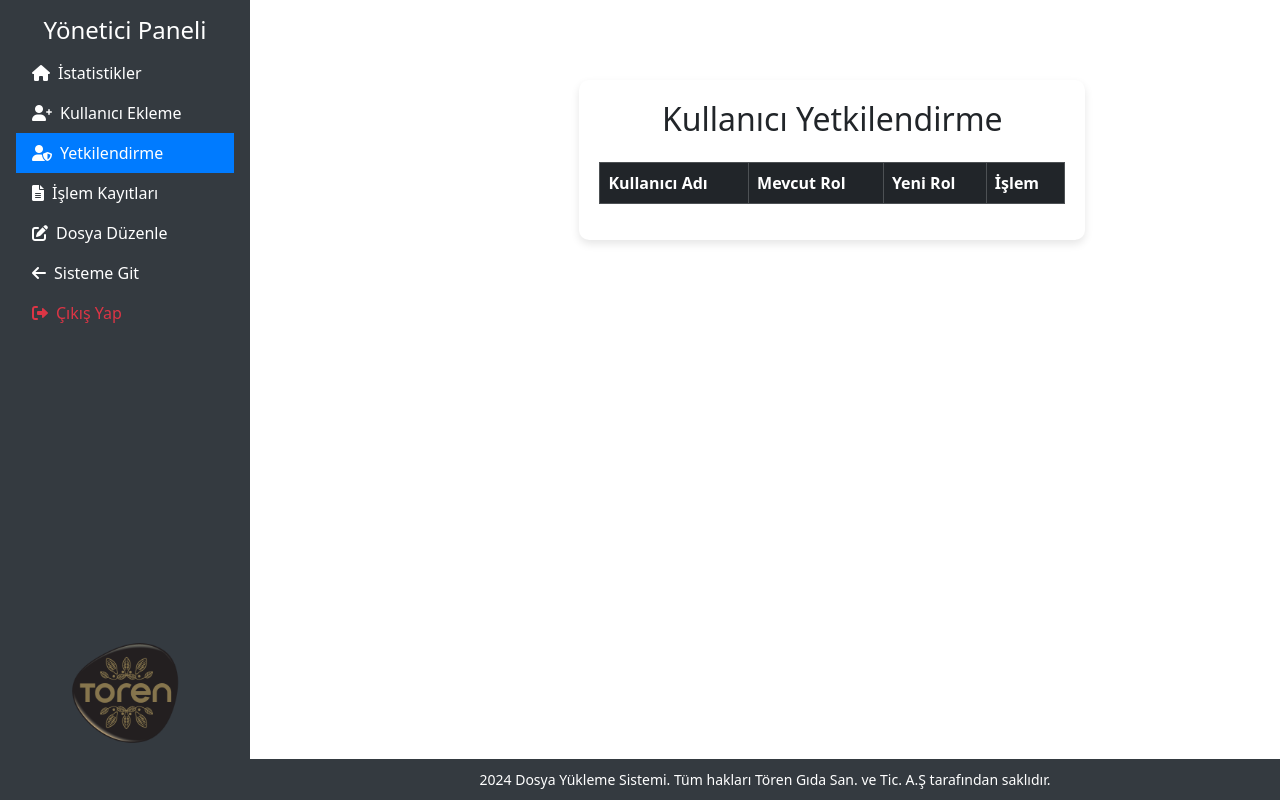
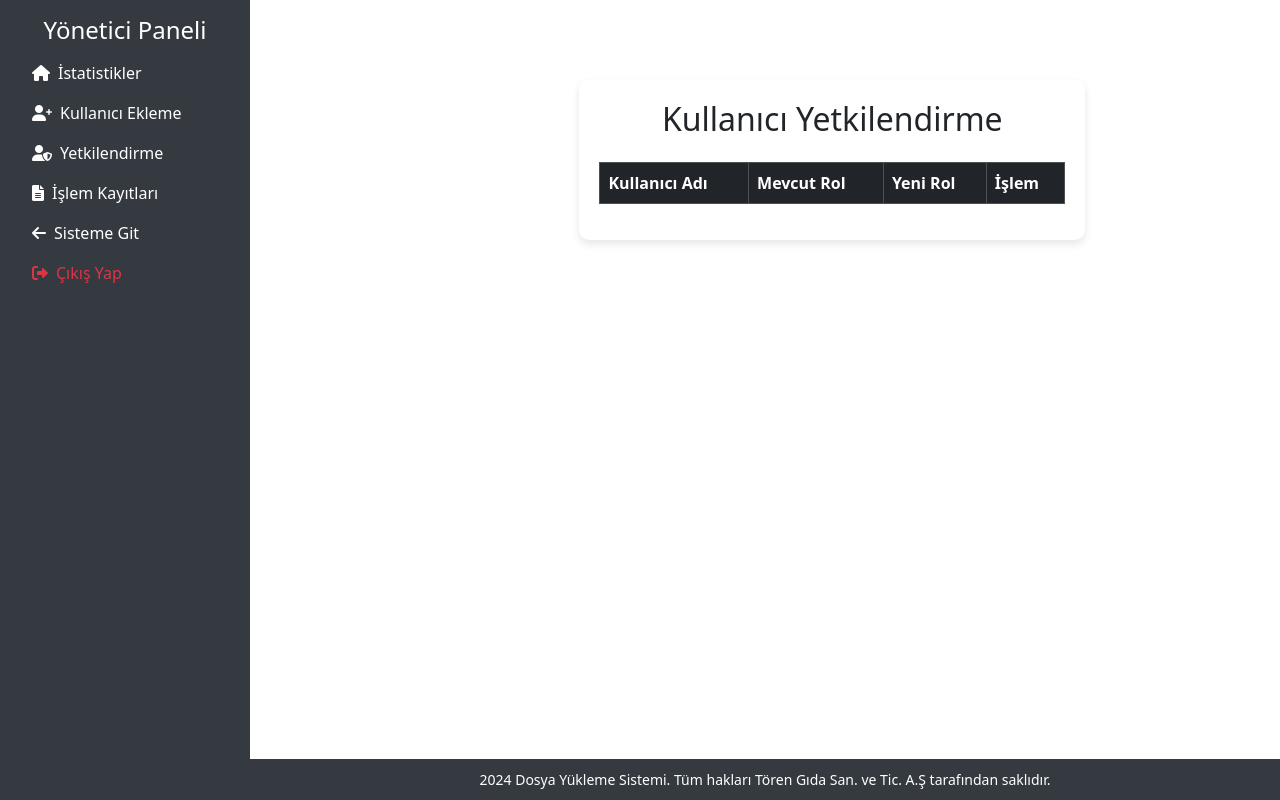
Before and after one commit to MustafaSenliik/Beyanname, a Flask app: template templates/admin/authorize_user.html in a window 1280 px wide. Run offline with Flask 3, Linux system fonts and the light colour scheme; the template is opened without the code that fills it, so the values that code supplies are empty.

Commit message:
düzenlemeler yapıldı

```diff
--- a/templates/admin/authorize_user.html
+++ b/templates/admin/authorize_user.html
@@ -21,18 +21,6 @@
         }
         .sidebar a:hover {
             background-color: #495057;
-        }
-        .sidebar .nav-link.active {
-            background-color: #007bff;
-            color: white;
-        }
-        .logo-container {
-            text-align: center;
-            margin-top: 300px;
-            margin-bottom: 20px;
-        }
-        .logo-container img {
-            max-width: 120px;
         }
         .content {
             margin-left: 550px; /* Attığınız kodda belirtilen margin değeri */
@@ -84,14 +72,10 @@
                     <a href="{{ url_for('admin.delete_user_page') }}" class="nav-link"><i class="fas fa-user-times me-2"></i>Kullanıcı Silme</a>
                 {% endif %}
 
-                <a href="{{ url_for('admin.authorize_user') }}" class="nav-link active"><i class="fas fa-user-shield me-2"></i>Yetkilendirme</a>
+                <a href="{{ url_for('admin.authorize_user') }}" class="nav-link"><i class="fas fa-user-shield me-2"></i>Yetkilendirme</a>
                 <a href="{{ url_for('admin.log_records') }}" class="nav-link"><i class="fas fa-file-alt me-2"></i>İşlem Kayıtları</a>
-                <a href="{{ url_for('admin.edit_file') }}" class="nav-link"><i class="fas fa-edit me-2"></i>Dosya Düzenle</a>
                 <a href="{{ url_for('file.upload_file') }}" class="nav-link"><i class="fas fa-arrow-left me-2"></i>Sisteme Git</a>
                 <a href="{{ url_for('auth.logout') }}" class="nav-link text-danger"><i class="fas fa-sign-out-alt me-2"></i>Çıkış Yap</a>
-                <div class="logo-container">
-                    <img src="{{ url_for('static', filename='images/global_Toren-logo.png') }}" alt="Tören Gıda A.Ş Logo">
-                </div>
             </nav>
         </div>
 
@@ -145,11 +129,9 @@
                                     </select>
                             </td>
                             <td>
-                                <button type="button" class="btn btn-primary btn-sm" data-bs-toggle="modal" data-bs-target="#confirmationModal">
-                                    Güncelle
-                                </button>
+                                    <button type="submit" class="btn btn-primary btn-sm">Güncelle</button>
+                                </form>
                             </td>
-
                         </tr>
                         {% endfor %}
                     </tbody>
@@ -157,39 +139,10 @@
             </div>
         </div>
     </div>
-    <!-- Modal -->
-    <div class="modal fade" id="confirmationModal" tabindex="-1" aria-labelledby="confirmationModalLabel" aria-hidden="true">
-        <div class="modal-dialog">
-            <div class="modal-content">
-                <div class="modal-header">
-                    <h5 class="modal-title" id="confirmationModalLabel">Onay Gerekli</h5>
-                    <button type="button" class="btn-close" data-bs-dismiss="modal" aria-label="Kapat"></button>
-                </div>
-                <div class="modal-body">
-                    Bu işlemi gerçekleştirmek istediğinize emin misiniz?
-                </div>
-                <div class="modal-footer">
-                    <button type="button" class="btn btn-secondary" data-bs-dismiss="modal">İptal</button>
-                    <button type="button" id="confirmSubmit" class="btn btn-primary">Evet, Onayla</button>
-                </div>
-            </div>
-        </div>
-    </div>
-
 
     <script src="https://cdn.jsdelivr.net/npm/bootstrap@5.3.0-alpha1/dist/js/bootstrap.bundle.min.js"></script>
+
     <footer>2024 Dosya Yükleme Sistemi. Tüm hakları Tören Gıda San. ve Tic. A.Ş tarafından saklıdır.</footer>
-    <script>
-        // Modal üzerindeki "Evet, Onayla" butonuna tıklanınca form gönder
-        document.getElementById('confirmSubmit').addEventListener('click', function () {
-            // Formun tetiklenmesi
-            const activeForm = document.querySelector("form[action='{{ url_for('admin.authorize_user') }}']");
-            if (activeForm) {
-                activeForm.submit();
-            }
-        });
-    </script>
-
     <script>
         setTimeout(function() {
             var alerts = document.querySelectorAll('.alert');
@@ -202,6 +155,5 @@
             });
         }, 4000);
     </script>
-
 </body>
 </html>
```
